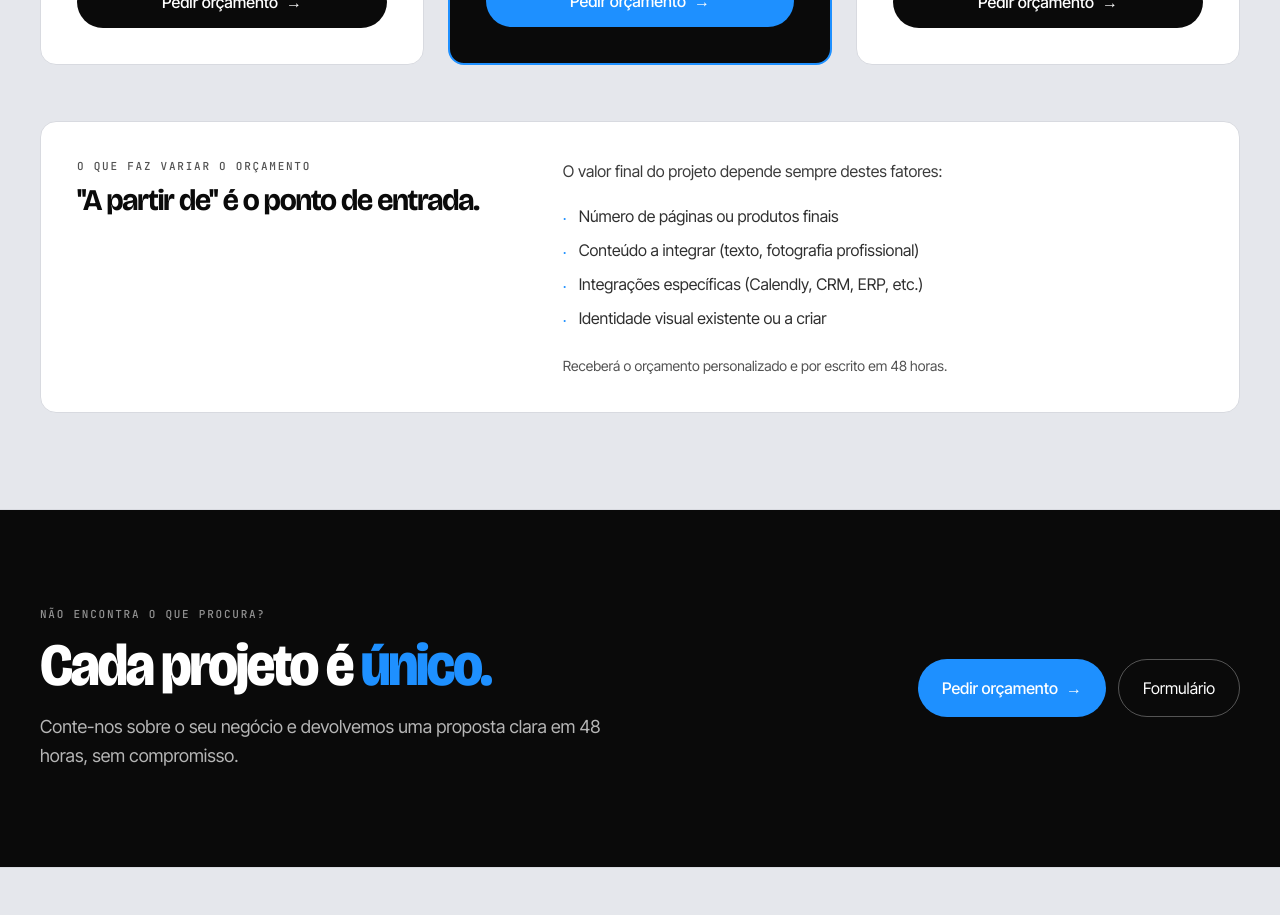
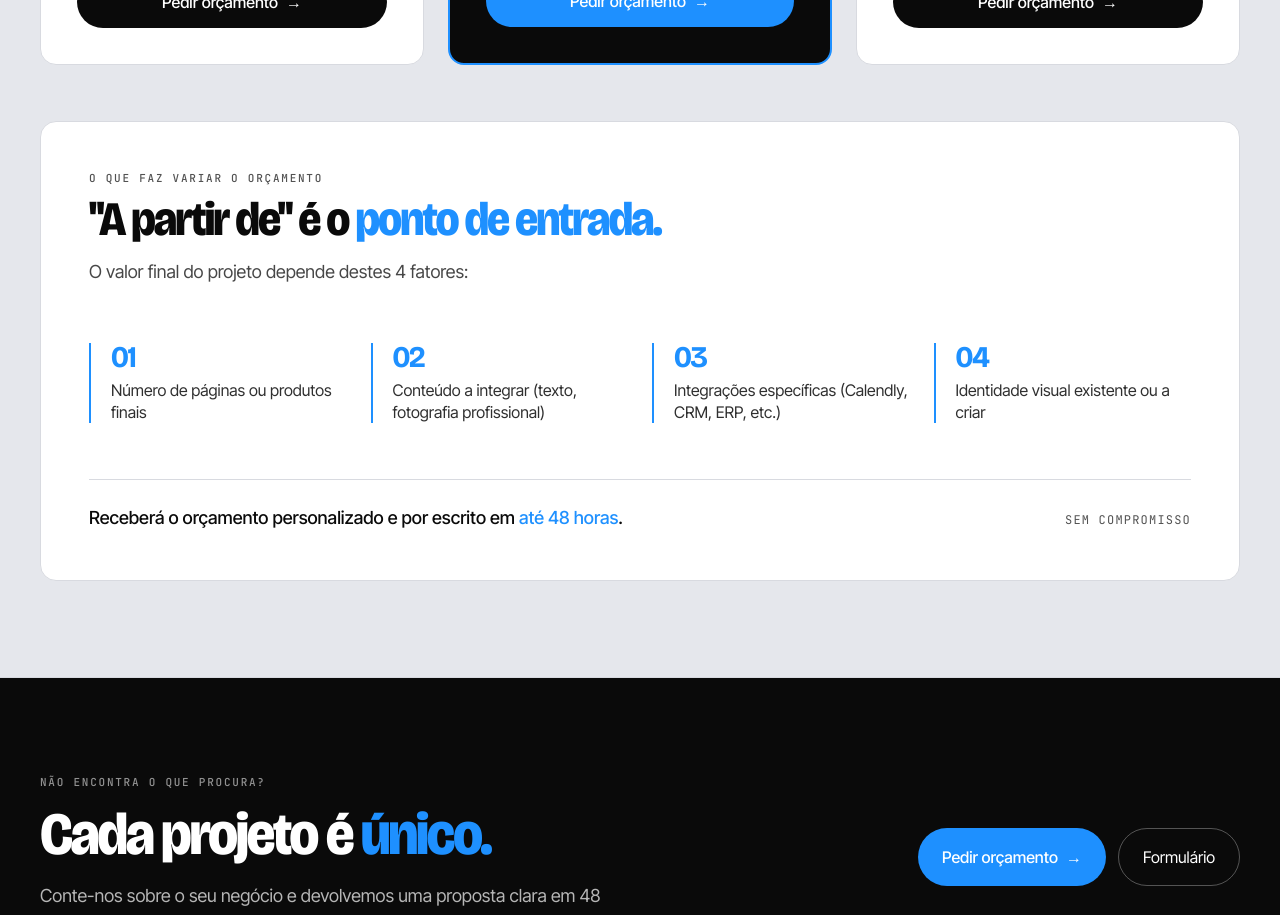
Before and after one commit to upramarketing-oss/upra-site, a Next.js app: page /precos in a window 1280 px wide. Shown: the part 1340-2255 px from the top of the page. Built offline with nearby package versions, Linux system fonts and the light colour scheme.

Commit message:
Precos: redesign 'O que faz variar' callout with 4 numbered factors + 48h promise

```diff
--- a/app/precos/page.tsx
+++ b/app/precos/page.tsx
@@ -73,7 +73,7 @@
       <section className="px-5 sm:px-6 lg:px-10 pt-10 lg:pt-24 pb-12 lg:pb-20">
         <div className="mx-auto max-w-[1320px]">
           <div className="label mb-8">Preços</div>
-          <h1 className="display-tight text-[clamp(44px,9vw,140px)] leading-[0.95] max-w-[14ch]">
+          <h1 className="display-tight text-[clamp(44px,9vw,140px)] leading-[1.05] max-w-[14ch]">
             Preço claro,{" "}
             <span className="text-blue">desde o início.</span>
           </h1>
@@ -174,31 +174,42 @@
           </div>
 
           {/* Notas sobre orçamento */}
-          <div className="mt-10 lg:mt-14 bg-bg-bright border border-rule rounded-2xl p-6 lg:p-9 grid lg:grid-cols-12 gap-6 lg:gap-10">
-            <div className="lg:col-span-5">
+          <div className="mt-10 lg:mt-14 bg-bg-bright border border-rule rounded-2xl p-7 sm:p-8 lg:p-12">
+            {/* Intro */}
+            <div className="max-w-3xl mb-10 lg:mb-14">
               <div className="label mb-3">O que faz variar o orçamento</div>
-              <h2 className="display text-2xl lg:text-3xl leading-tight">
-                &quot;A partir de&quot; é o ponto de entrada.
+              <h2 className="display-tight text-3xl md:text-4xl lg:text-5xl mb-4 leading-tight">
+                &quot;A partir de&quot; é o{" "}
+                <span className="text-blue">ponto de entrada.</span>
               </h2>
+              <p className="text-ink/75 text-lg leading-relaxed">
+                O valor final do projeto depende destes 4 fatores:
+              </p>
             </div>
-            <div className="lg:col-span-7">
-              <p className="text-ink/80 leading-relaxed mb-5">
-                O valor final do projeto depende sempre destes fatores:
+
+            {/* 4 fatores numerados em linha */}
+            <ol className="grid sm:grid-cols-2 lg:grid-cols-4 gap-x-6 gap-y-7">
+              {ASSUMPTIONS.map((a, i) => (
+                <li key={a} className="border-l-2 border-blue pl-5">
+                  <div className="display text-2xl lg:text-3xl text-blue mb-2 font-bold leading-none">
+                    {String(i + 1).padStart(2, "0")}
+                  </div>
+                  <p className="text-ink/85 leading-snug text-[15px] lg:text-base">
+                    {a}
+                  </p>
+                </li>
+              ))}
+            </ol>
+
+            {/* 48h promise */}
+            <div className="mt-10 lg:mt-14 pt-6 border-t border-rule flex flex-col sm:flex-row sm:items-baseline sm:justify-between gap-3">
+              <p className="text-ink font-medium text-lg">
+                Receberá o orçamento personalizado e por escrito em{" "}
+                <span className="text-blue">até 48 horas</span>.
               </p>
-              <ul className="space-y-2">
-                {ASSUMPTIONS.map((a) => (
-                  <li
-                    key={a}
-                    className="flex items-start gap-3 text-ink/85 text-[15px] lg:text-base"
-                  >
-                    <span className="text-blue mt-0.5 shrink-0">·</span>
-                    <span>{a}</span>
-                  </li>
-                ))}
-              </ul>
-              <p className="mt-6 text-mute text-sm">
-                Receberá o orçamento personalizado e por escrito em 48 horas.
-              </p>
+              <span className="font-mono text-xs text-mute uppercase tracking-widest shrink-0">
+                Sem compromisso
+              </span>
             </div>
           </div>
         </div>
```
